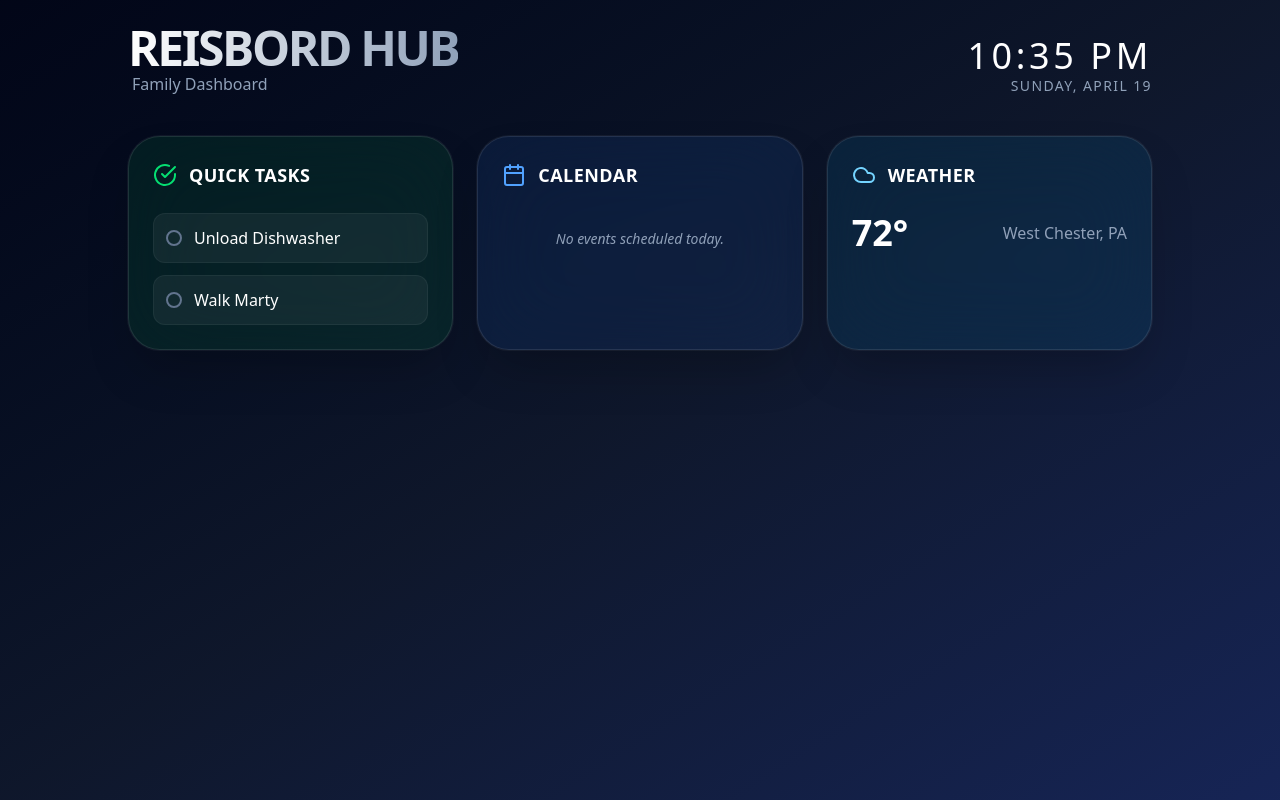
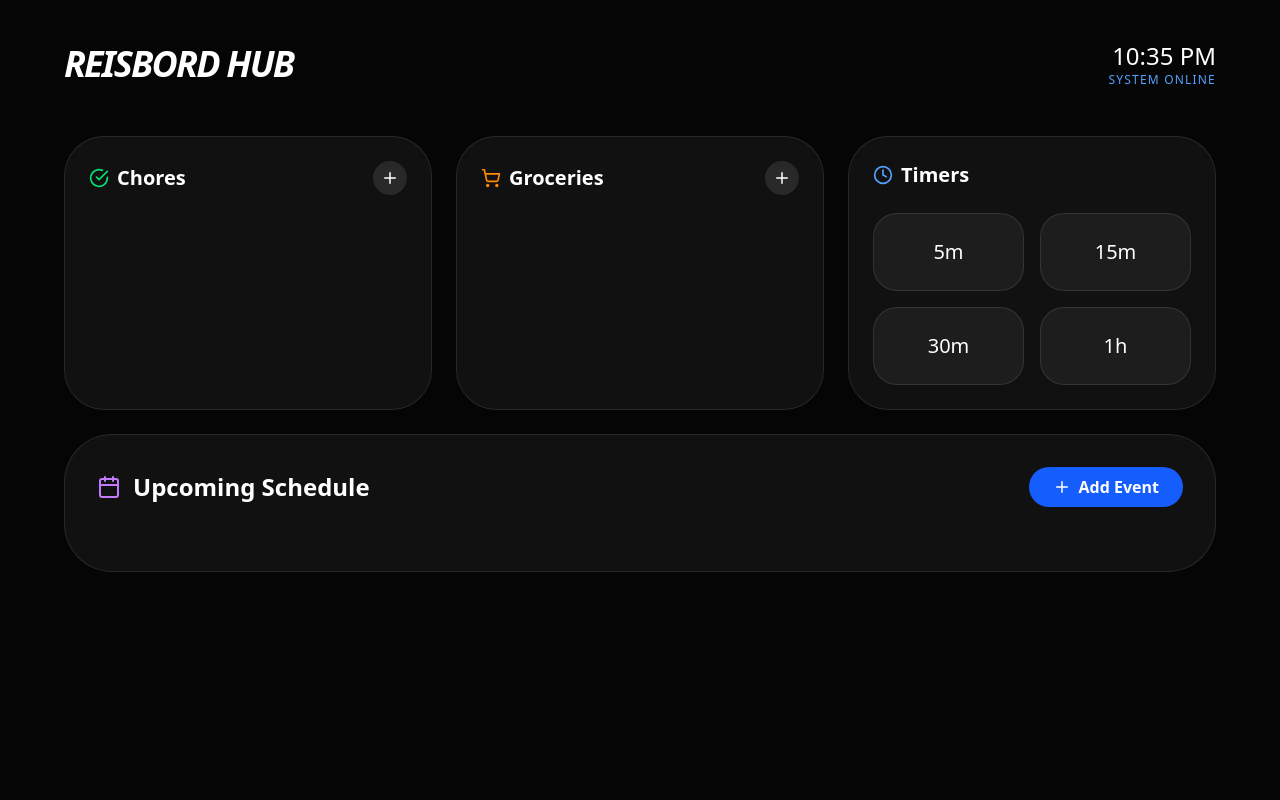
Before and after one commit to rsdylanr/family-hub, a React (Vite) app: page / in a window 1280 px wide. Built offline with nearby package versions, Linux system fonts and the light colour scheme.

Commit message:
Enhance App component with state management and timer
Refactor App component to manage chores, grocery, and events with local storage. Implement timer functionality and update UI structure.

```diff
--- a/src/App.jsx
+++ b/src/App.jsx
@@ -1,68 +1,152 @@
 import React, { useState, useEffect } from 'react';
-import { Calendar, CheckCircle, Cloud, Clock } from 'lucide-react';
+import { Calendar, CheckCircle, ShoppingCart, Clock, Plus, X, Bell } from 'lucide-react';
 
 export default function App() {
-  const [time, setTime] = useState(new Date());
+  // State for different modules
+  const [chores, setChores] = useState(() => JSON.parse(localStorage.getItem('chores')) || []);
+  const [grocery, setGrocery] = useState(() => JSON.parse(localStorage.getItem('grocery')) || []);
+  const [events, setEvents] = useState(() => JSON.parse(localStorage.getItem('events')) || []);
+  const [timerActive, setTimerActive] = useState(false);
+  const [timeLeft, setTimeLeft] = useState(0);
+  const [input, setInput] = useState("");
 
+  // Save to local storage whenever data changes
   useEffect(() => {
-    const timer = setInterval(() => setTime(new Date()), 1000);
-    return () => clearInterval(timer);
-  }, []);
+    localStorage.setItem('chores', JSON.stringify(chores));
+    localStorage.setItem('grocery', JSON.stringify(grocery));
+    localStorage.setItem('events', JSON.stringify(events));
+  }, [chores, grocery, events]);
+
+  // Timer Logic
+  useEffect(() => {
+    let interval = null;
+    if (timerActive && timeLeft > 0) {
+      interval = setInterval(() => setTimeLeft(prev => prev - 1), 1000);
+    } else if (timeLeft === 0) {
+      setTimerActive(false);
+      clearInterval(interval);
+    }
+    return () => clearInterval(interval);
+  }, [timerActive, timeLeft]);
+
+  const formatTime = (seconds) => {
+    const m = Math.floor(seconds / 60);
+    const s = seconds % 60;
+    return `${m}:${s < 10 ? '0' : ''}${s}`;
+  };
+
+  const startTimer = (mins) => {
+    setTimeLeft(mins * 60);
+    setTimerActive(true);
+  };
 
   return (
-    <div className="min-h-screen bg-gradient-to-br from-slate-950 via-slate-900 to-blue-950 p-6 text-white font-sans selection:bg-blue-500">
-      <div className="max-w-5xl mx-auto">
-        <header className="flex justify-between items-end mb-10">
-          <div>
-            <h1 className="text-5xl font-extrabold tracking-tighter text-transparent bg-clip-text bg-gradient-to-r from-white to-slate-400">
-              REISBORD HUB
-            </h1>
-            <p className="text-slate-400 font-medium ml-1">Family Dashboard</p>
+    <div className="min-h-screen bg-[#050505] text-white font-sans p-4 md:p-10 overflow-hidden">
+
+      {/* FULL SCREEN TIMER OVERLAY */}
+      {timerActive && (
+        <div className="fixed inset-0 z-50 bg-black/60 backdrop-blur-3xl flex flex-col items-center justify-center animate-in fade-in duration-500">
+          <div className="text-[25vw] font-black tracking-tighter leading-none mb-10">
+            {formatTime(timeLeft)}
           </div>
+          <button
+            onClick={() => setTimerActive(false)}
+            className="bg-white/10 hover:bg-white/20 border border-white/20 px-12 py-4 rounded-full text-2xl font-medium transition-all"
+          >
+            Cancel Timer
+          </button>
+        </div>
+      )}
+
+      <div className="max-w-6xl mx-auto">
+        <header className="flex justify-between items-center mb-12">
+          <h1 className="text-4xl font-bold tracking-tighter italic">REISBORD HUB</h1>
           <div className="text-right">
-            <div className="text-4xl font-light tracking-widest">{time.toLocaleTimeString([], { hour: '2-digit', minute: '2-digit' })}</div>
-            <div className="text-slate-400 text-sm uppercase tracking-widest">{time.toLocaleDateString(undefined, { weekday: 'long', month: 'long', day: 'numeric' })}</div>
+             <p className="text-2xl font-light">{new Date().toLocaleTimeString([], {hour: '2-digit', minute:'2-digit'})}</p>
+             <p className="text-blue-400 text-xs tracking-widest uppercase">System Online</p>
           </div>
         </header>
 
-        <div className="grid grid-cols-1 md:grid-cols-3 gap-6">
-          <Card title="Quick Tasks" icon={<CheckCircle className="text-green-400" />} color="bg-green-500/10">
-            <ul className="space-y-3">
-              <li className="flex items-center gap-3 bg-white/5 p-3 rounded-xl border border-white/5">
-                <div className="w-4 h-4 border-2 border-slate-500 rounded-full"></div>
-                <span>Unload Dishwasher</span>
-              </li>
-              <li className="flex items-center gap-3 bg-white/5 p-3 rounded-xl border border-white/5">
-                <div className="w-4 h-4 border-2 border-slate-500 rounded-full"></div>
-                <span>Walk Marty</span>
-              </li>
-            </ul>
-          </Card>
+        <div className="grid grid-cols-1 md:grid-cols-2 lg:grid-cols-3 gap-6">
 
-          <Card title="Calendar" icon={<Calendar className="text-blue-400" />} color="bg-blue-500/10">
-            <p className="text-slate-400 text-sm italic text-center py-4">No events scheduled today.</p>
-          </Card>
+          {/* CHORES SECTION */}
+          <section className="bg-white/5 backdrop-blur-xl border border-white/10 p-6 rounded-[2.5rem]">
+            <div className="flex justify-between items-center mb-6">
+              <h2 className="text-xl font-bold flex items-center gap-2"><CheckCircle size={20} className="text-green-400"/> Chores</h2>
+              <button onClick={() => {
+                const task = prompt("New Chore:");
+                if(task) setChores([...chores, {id: Date.now(), text: task, done: false}]);
+              }} className="p-2 bg-white/10 rounded-full hover:bg-white/20"><Plus size={18}/></button>
+            </div>
+            <div className="space-y-3 max-h-60 overflow-y-auto pr-2">
+              {chores.map(c => (
+                <div key={c.id} onClick={() => setChores(chores.filter(x => x.id !== c.id))} className="flex items-center gap-3 p-4 bg-white/5 rounded-2xl border border-white/5 cursor-pointer hover:bg-red-500/20 transition-all group">
+                  <div className="w-5 h-5 border border-white/30 rounded-full group-hover:border-red-500"></div>
+                  <span className="flex-1">{c.text}</span>
+                </div>
+              ))}
+            </div>
+          </section>
 
-          <Card title="Weather" icon={<Cloud className="text-sky-300" />} color="bg-sky-500/10">
-            <div className="flex items-center justify-between">
-              <span className="text-4xl font-bold">72°</span>
-              <span className="text-slate-400">West Chester, PA</span>
+          {/* GROCERY LIST */}
+          <section className="bg-white/5 backdrop-blur-xl border border-white/10 p-6 rounded-[2.5rem]">
+            <div className="flex justify-between items-center mb-6">
+              <h2 className="text-xl font-bold flex items-center gap-2"><ShoppingCart size={20} className="text-orange-400"/> Groceries</h2>
+              <button onClick={() => {
+                const item = prompt("Add to list:");
+                if(item) setGrocery([...grocery, item]);
+              }} className="p-2 bg-white/10 rounded-full hover:bg-white/20"><Plus size={18}/></button>
             </div>
-          </Card>
+            <div className="grid grid-cols-2 gap-2">
+              {grocery.map((item, i) => (
+                <div key={i} onClick={() => setGrocery(grocery.filter((_, idx) => idx !== i))} className="bg-white/5 p-3 rounded-xl text-sm border border-white/5 text-center hover:bg-orange-500/20 cursor-pointer">
+                  {item}
+                </div>
+              ))}
+            </div>
+          </section>
+
+          {/* QUICK TIMER BUTTONS */}
+          <section className="bg-white/5 backdrop-blur-xl border border-white/10 p-6 rounded-[2.5rem] flex flex-col justify-between">
+            <h2 className="text-xl font-bold mb-6 flex items-center gap-2"><Clock size={20} className="text-blue-400"/> Timers</h2>
+            <div className="grid grid-cols-2 gap-4">
+              <button onClick={() => startTimer(5)} className="py-6 bg-white/5 rounded-3xl border border-white/10 hover:bg-blue-500/20 transition-all text-xl">5m</button>
+              <button onClick={() => startTimer(15)} className="py-6 bg-white/5 rounded-3xl border border-white/10 hover:bg-blue-500/20 transition-all text-xl">15m</button>
+              <button onClick={() => startTimer(30)} className="py-6 bg-white/5 rounded-3xl border border-white/10 hover:bg-blue-500/20 transition-all text-xl">30m</button>
+              <button onClick={() => startTimer(60)} className="py-6 bg-white/5 rounded-3xl border border-white/10 hover:bg-blue-500/20 transition-all text-xl">1h</button>
+            </div>
+          </section>
+
+          {/* CALENDAR / EVENTS */}
+          <section className="md:col-span-2 lg:col-span-3 bg-white/5 backdrop-blur-xl border border-white/10 p-8 rounded-[3rem]">
+             <div className="flex justify-between items-center mb-8">
+              <h2 className="text-2xl font-bold flex items-center gap-3"><Calendar size={24} className="text-purple-400"/> Upcoming Schedule</h2>
+              <button onClick={() => {
+                const title = prompt("Event Name:");
+                const date = prompt("Date (YYYY-MM-DD):");
+                if(title && date) setEvents([...events, {title, date}]);
+              }} className="flex items-center gap-2 bg-blue-600 hover:bg-blue-500 px-6 py-2 rounded-full font-bold transition-all">
+                <Plus size={18}/> Add Event
+              </button>
+            </div>
+            <div className="grid grid-cols-1 md:grid-cols-2 lg:grid-cols-4 gap-4">
+              {events.map((ev, i) => (
+                <div key={i} className="bg-white/5 p-5 rounded-3xl border border-white/10 relative group">
+                  <div className="text-purple-400 font-bold mb-1">{ev.date}</div>
+                  <div className="text-lg">{ev.title}</div>
+                  {ev.date === new Date().toISOString().split('T')[0] && (
+                    <div className="mt-2 flex items-center gap-2 text-xs text-yellow-400 animate-pulse">
+                      <Bell size={12}/> Happening Today
+                    </div>
+                  )}
+                  <button onClick={() => setEvents(events.filter((_, idx) => idx !== i))} className="absolute top-4 right-4 opacity-0 group-hover:opacity-100 text-red-400"><X size={16}/></button>
+                </div>
+              ))}
+            </div>
+          </section>
+
         </div>
       </div>
     </div>
   );
 }
-
-function Card({ title, icon, children, color }) {
-  return (
-    <div className={`${color} backdrop-blur-2xl p-6 rounded-[2rem] border border-white/10 shadow-2xl ring-1 ring-white/5 hover:ring-white/20 transition-all duration-500`}>
-      <div className="flex items-center gap-3 mb-6">
-        {icon}
-        <h2 className="text-lg font-bold tracking-wide uppercase">{title}</h2>
-      </div>
-      {children}
-    </div>
-  );
-}
```
